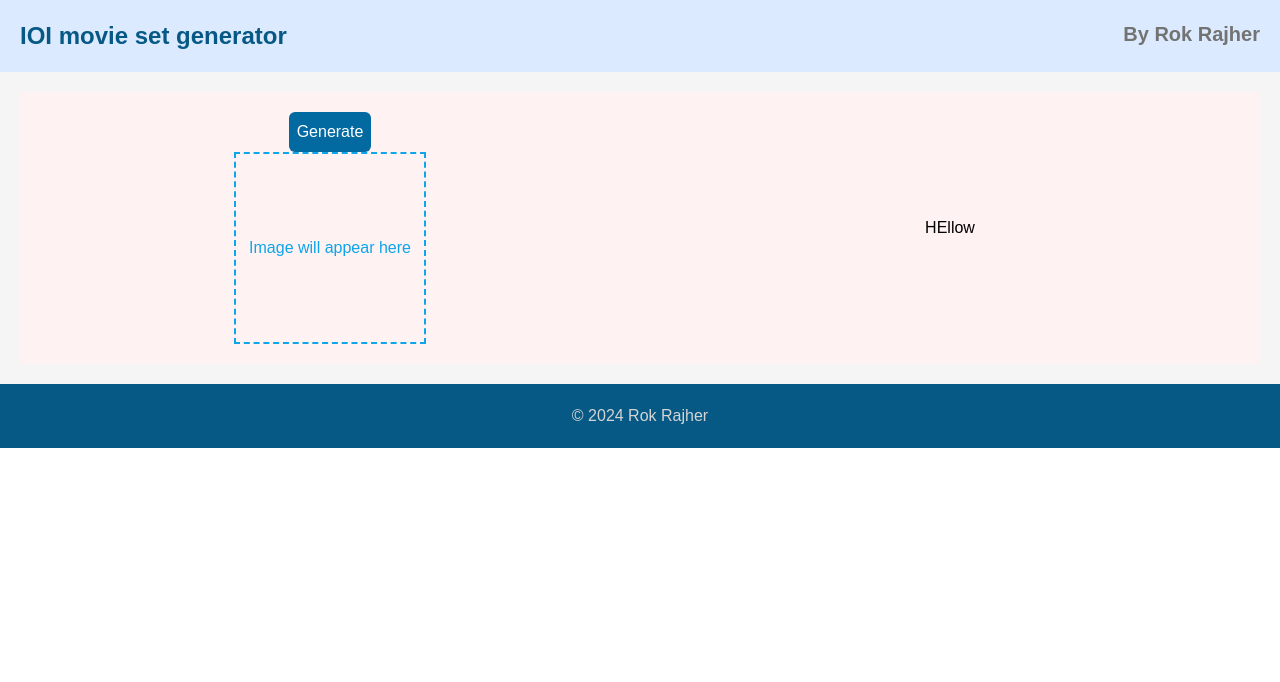
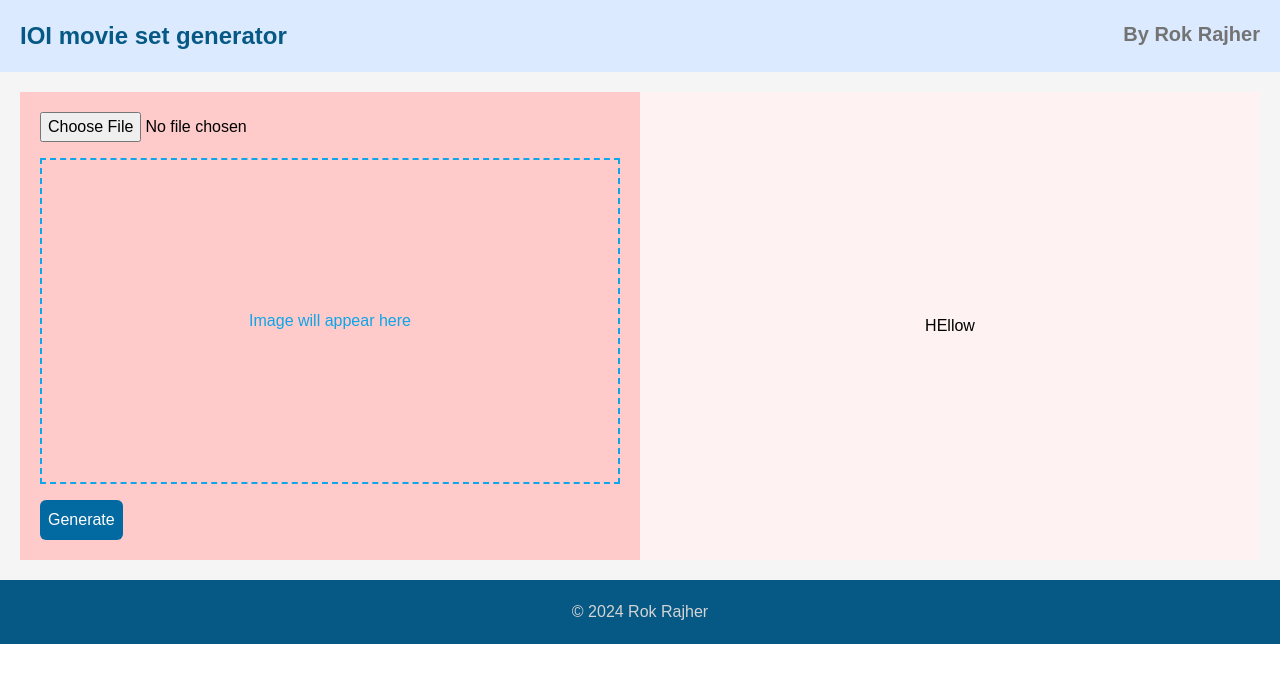
Before and after one commit to rokrajher/IOI-project-2, a Next.js app in the folder frontend/: page / in a window 1280 px wide. Shown: the top 682 px of the page. Built offline with nearby package versions, Linux system fonts and the light colour scheme; no server answers.

Commit message:
added pdf input

```diff
--- a/frontend/app/page.tsx
+++ b/frontend/app/page.tsx
@@ -25,16 +25,30 @@ export default function Home() {
     <main className='bg-white text-black'>
       <Topbar />
       <div className='grid grid-cols-2 bg-neutral-100 p-5'>
-        <div className='flex flex-col items-center justify-center bg-red-50 p-5'>
-          <button className='rounded-md bg-sky-700 p-2 text-white' onClick={onClick}>Generate</button>
-
-          {/* Image container with a border and placeholder text */}
+        <div className='left-container bg-red-200 p-5'>
+            <input
+            type="file"
+            accept="application/pdf"
+            onChange={(e) => {
+              const file = e.target.files?.[0];
+              if (file) {
+              const reader = new FileReader();
+              reader.onload = (event) => {
+                const pdfDataUrl = event.target?.result as string;
+                console.log('PDF Data URL:', pdfDataUrl);
+              };
+              reader.readAsDataURL(file);
+              }
+            }}
+            className="mb-4"
+            />
           <div
-            className={`w-48 h-48 border-2 border-dashed ${imageSrc ? 'border-transparent' : 'border-sky-500'} flex items-center justify-center`}
+            className={`w-full aspect-video border-2 border-dashed ${imageSrc ? 'border-transparent' : 'border-sky-500'} flex items-center justify-center`}
           >
             {!imageSrc && <p className="text-sky-500">Image will appear here</p>}
             {imageSrc && <img src={imageSrc} alt="Generated Image" className="w-full h-full object-cover" />}
           </div>
+          <button className='rounded-md bg-sky-700 p-2 text-white mt-4' onClick={onClick}>Generate</button>
         </div>
         <div className='flex flex-col items-center justify-center bg-red-50 p-5'>
           <p>HEllow</p>
```
